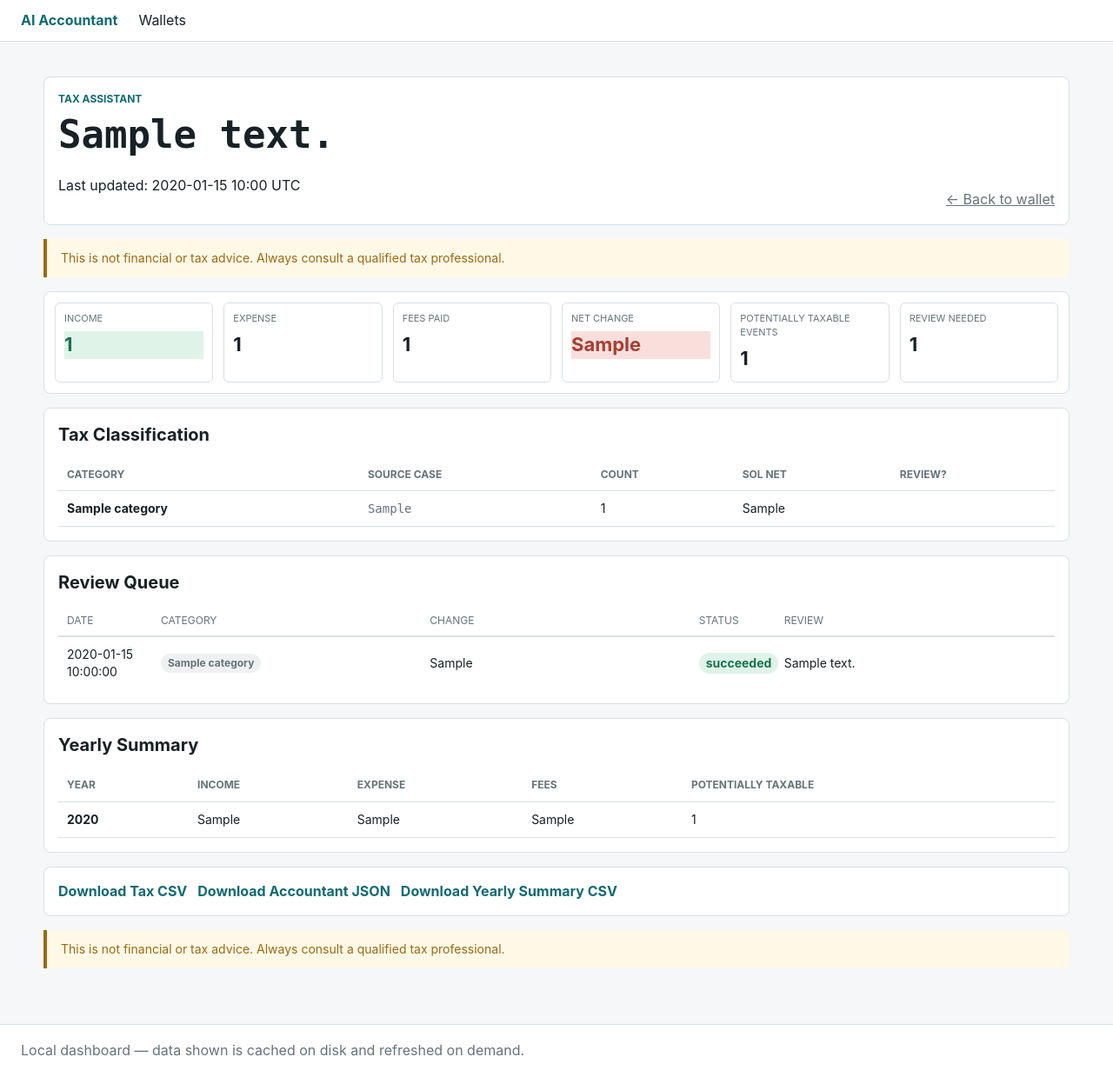
After one commit to michalkaczmarek2004/AI_Accountant, a Flask app: template src/ai_accountant/dashboard/templates/tax.html.j2 in a window 1280 px wide. The commit adds this page. Shown: the whole page at 87% size. Run offline with Flask 3, Linux system fonts and the light colour scheme; the template is opened without the code that fills it: most values are stand-ins (such as "Sample title", 1, 10 or a date in 2020).

Commit message:
feat(tax): add tax.html.j2 template and CSS disclaimer/grid rules
Co-Authored-By: Claude Sonnet 4.6 <noreply@anthropic.com>

```diff
--- a/src/ai_accountant/dashboard/server/static/dashboard.css
+++ b/src/ai_accountant/dashboard/server/static/dashboard.css
@@ -143,3 +143,19 @@ details[open] > .tx-summary { background: var(--accent-soft); }
   .tx-list-header { display: none; }
   .tx-summary { grid-template-columns: 1fr 1fr; grid-template-rows: auto auto auto; }
 }
+/* Tax Assistant */
+.tax-disclaimer {
+  background: #fef9e7;
+  border-left: 4px solid var(--warn);
+  color: var(--warn);
+  padding: 12px 16px;
+  border-radius: 0 6px 6px 0;
+  margin: 16px 0;
+  font-size: 14px;
+}
+.tax-kpi-grid {
+  grid-template-columns: repeat(6, minmax(0, 1fr));
+}
+.review-tier {
+  font-size: 12px;
+}
--- /dev/null
+++ b/src/ai_accountant/dashboard/templates/tax.html.j2
@@ -0,0 +1,158 @@
+{% extends "base.html.j2" %}
+{% block title %}Tax Assistant — {{ address_short }} — AI Accountant{% endblock %}
+{% block body %}
+
+<section class="wallet-header">
+  <div>
+    <p class="eyebrow">Tax Assistant</p>
+    <h1><code title="{{ address }}">{{ address_short }}</code></h1>
+    {% if meta %}
+    <p class="meta-line">Last updated: {{ meta.fetched_at[:16] | replace('T', ' ') }} UTC</p>
+    {% endif %}
+  </div>
+  <div class="header-actions">
+    <a href="{{ url_for('wallet_page_route', address=address) }}" class="link-button">← Back to wallet</a>
+  </div>
+</section>
+
+<div class="tax-disclaimer">
+  This is not financial or tax advice. Always consult a qualified tax professional.
+</div>
+
+{% if no_data %}
+<section class="empty-cache">
+  <p>No tax-relevant events found for this wallet. Fetch transactions first, or this wallet has no parsed activity yet.</p>
+</section>
+
+{% else %}
+
+<section class="kpi-grid tax-kpi-grid">
+  <article class="kpi"><span>Income</span><strong class="positive">{{ summary.total_income_sol }}</strong></article>
+  <article class="kpi"><span>Expense</span><strong>{{ summary.total_expense_sol }}</strong></article>
+  <article class="kpi"><span>Fees paid</span><strong>{{ summary.total_fees_sol }}</strong></article>
+  <article class="kpi"><span>Net change</span><strong class="{{ 'positive' if summary.net_positive else 'negative' }}">{{ summary.net_sol }}</strong></article>
+  <article class="kpi"><span>Potentially taxable events</span><strong>{{ summary.taxable_count }}</strong></article>
+  <article class="kpi"><span>Review needed</span><strong>{{ summary.review_count }}</strong></article>
+</section>
+
+<section class="report-section">
+  <h2>Tax Classification</h2>
+  {% if classification %}
+  <table>
+    <thead>
+      <tr>
+        <th>Category</th>
+        <th>Source case</th>
+        <th>Count</th>
+        <th>SOL net</th>
+        <th>Review?</th>
+      </tr>
+    </thead>
+    <tbody>
+      {% for r in classification %}
+      <tr>
+        <td><strong>{{ r.category }}</strong></td>
+        <td><code class="muted">{{ r.case_keys | join(", ") }}</code></td>
+        <td>{{ r.count }}</td>
+        <td>{{ r.sol_net }}</td>
+        <td>{% if r.flagged %}<mark class="medium">⚠ review</mark>{% endif %}</td>
+      </tr>
+      {% endfor %}
+    </tbody>
+  </table>
+  {% else %}
+  <p class="empty">No transaction categories found.</p>
+  {% endif %}
+</section>
+
+<section class="report-section">
+  <h2>Review Queue</h2>
+  {% if review_queue %}
+  <div class="tx-list">
+    <div class="tx-list-header" style="grid-template-columns: 100px 1fr 1fr 90px 1fr;">
+      <span>Date</span>
+      <span>Category</span>
+      <span>Change</span>
+      <span>Status</span>
+      <span>Review</span>
+    </div>
+    {% for item in review_queue %}
+    <details class="tx-row">
+      <summary class="tx-summary" style="grid-template-columns: 100px 1fr 1fr 90px 1fr;">
+        <span>{{ item.date }}</span>
+        <span><mark class="neutral review-tier">{{ item.category }}</mark></span>
+        <span>{{ item.sol_net }}</span>
+        <span><mark class="{{ item.status }}">{{ item.status }}</mark></span>
+        <span>{{ item.review_label }}</span>
+      </summary>
+      <div class="tx-expanded">
+        <p>{{ item.short_explanation }}</p>
+        {% if item.known_facts %}
+        <h4>Known</h4>
+        <ul>{% for f in item.known_facts %}<li>{{ f }}</li>{% endfor %}</ul>
+        {% endif %}
+        {% if item.unknown_facts %}
+        <h4>Missing information</h4>
+        <ul>{% for f in item.unknown_facts %}<li>{{ f }}</li>{% endfor %}</ul>
+        {% endif %}
+        {% if item.suggested_actions %}
+        <h4>Suggested actions</h4>
+        <ul>{% for a in item.suggested_actions %}<li>{{ a }}</li>{% endfor %}</ul>
+        {% endif %}
+        {% if item.expanded_explanation %}
+        <p class="muted">{{ item.expanded_explanation }}</p>
+        {% endif %}
+        <div class="tx-technical"><code>Tier {{ item.tier }} · {{ item.source or "unknown source" }}</code></div>
+        <p><a href="{{ url_for('tx_detail_route', address=address, sig=item.signature) }}" class="muted">View raw transaction →</a></p>
+      </div>
+    </details>
+    {% endfor %}
+  </div>
+  {% else %}
+  <p class="empty">No transactions flagged for review.</p>
+  {% endif %}
+</section>
+
+<section class="report-section">
+  <h2>Yearly Summary</h2>
+  {% if yearly %}
+  <table>
+    <thead>
+      <tr>
+        <th>Year</th>
+        <th>Income</th>
+        <th>Expense</th>
+        <th>Fees</th>
+        <th>Potentially taxable</th>
+      </tr>
+    </thead>
+    <tbody>
+      {% for r in yearly %}
+      <tr>
+        <td><strong>{{ r.year }}</strong></td>
+        <td>{{ r.income_sol }}</td>
+        <td>{{ r.expense_sol }}</td>
+        <td>{{ r.fees_sol }}</td>
+        <td>{{ r.taxable_count }}</td>
+      </tr>
+      {% endfor %}
+    </tbody>
+  </table>
+  {% else %}
+  <p class="empty">No yearly data available.</p>
+  {% endif %}
+</section>
+
+<section class="export-bar">
+  <a href="{{ url_for('tax_export_csv_route', address=address) }}">Download Tax CSV</a>
+  <a href="{{ url_for('tax_export_json_route', address=address) }}">Download Accountant JSON</a>
+  <a href="{{ url_for('tax_summary_csv_route', address=address) }}">Download Yearly Summary CSV</a>
+</section>
+
+{% endif %}
+
+<div class="tax-disclaimer" style="margin-top: 16px;">
+  This is not financial or tax advice. Always consult a qualified tax professional.
+</div>
+
+{% endblock %}
```
